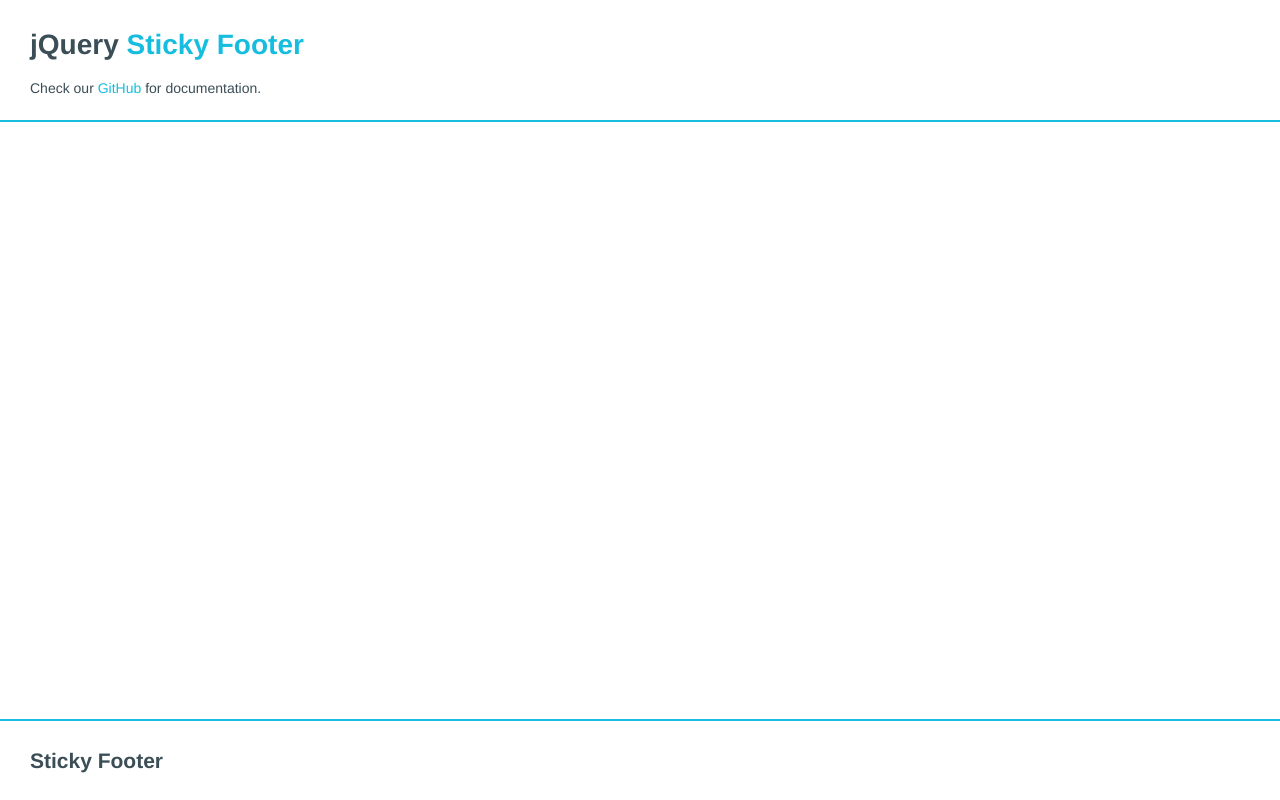
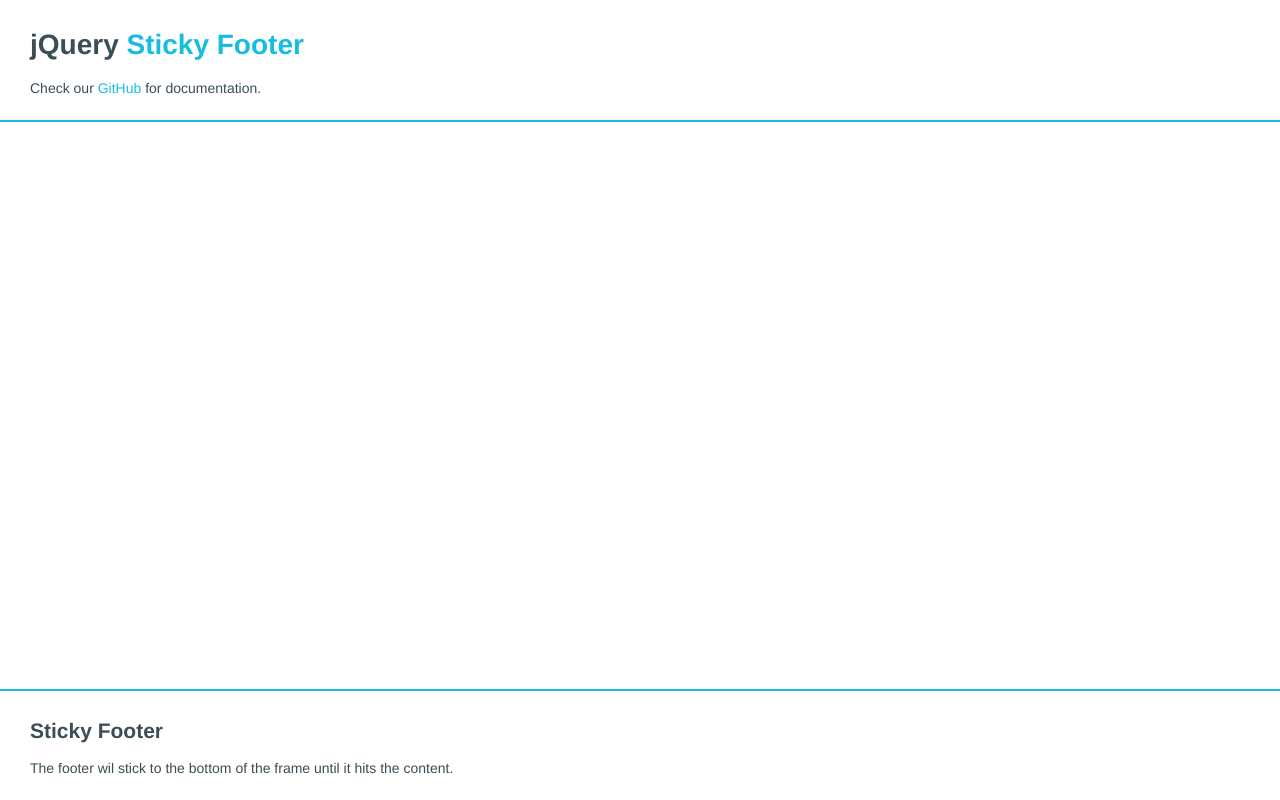
Before and after one commit to miWebb/jQuery.stickyFooter, a plain HTML site: page index.html in a window 1280 px wide. Drawn offline with Linux system fonts and the light colour scheme.

Commit message:
Added description

```diff
--- a/index.html
+++ b/index.html
@@ -25,6 +25,7 @@
 		</div>
 		<div id="footer">
 			<h2>Sticky Footer</h2>
+			<p>The footer wil stick to the bottom of the frame until it hits the content.</p>
 		</div>
 	</body>
 </html>
```
